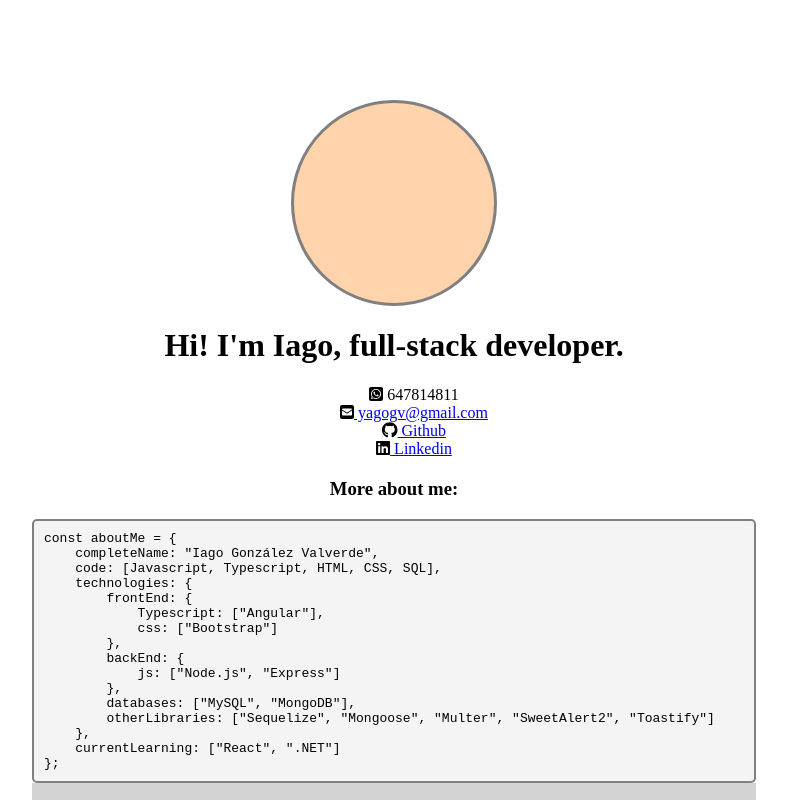
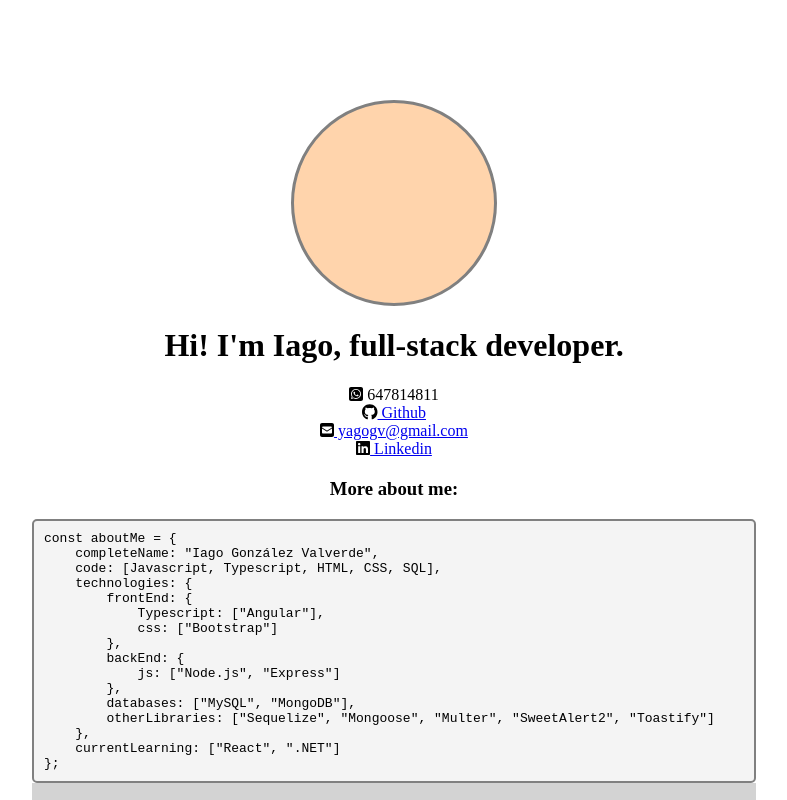
Before and after one commit to Elegimba/portforlio_front, an Angular app: page / in a window 1280 px wide. Shown: the top 800 px of the page, without its empty margins (246-1033 px from the left). Built offline with nearby package versions, Linux system fonts and the light colour scheme; no server answers.

Commit message:
guardado táctico

```diff
--- a/src/app/components/header/header.component.css
+++ b/src/app/components/header/header.component.css
@@ -3,8 +3,12 @@
     text-align: center;
 }
 
-li {
-    list-style: none;
+ul {
+    padding: 0;
+
+    li {
+        list-style: none;
+    }
 }
 
 #myphoto {
--- a/src/app/components/header/header.component.html
+++ b/src/app/components/header/header.component.html
@@ -5,8 +5,8 @@
         <nav>
             <ul>
                 <li><fa-icon [icon]="faWhatsapp"></fa-icon> 647814811</li>
+                <li><fa-icon [icon]="faGithub"></fa-icon><a href="https://github.com/Elegimba" target="_blank"> Github</a></li>
                 <li><fa-icon [icon]="faEnvelopeSquare"></fa-icon><a href="mailto:yagogv@gmail.com" target="_blank"> yagogv&#64;gmail.com</a></li>
-                <li><fa-icon [icon]="faGithub"></fa-icon><a href="https://github.com/Elegimba" target="_blank"> Github</a></li>
                 <li><fa-icon [icon]="faLinkedin"></fa-icon><a href="https://www.linkedin.com/in/iago-gonz%C3%A1lez-valverder-442235332/" target="_blank"> Linkedin</a></li>
             </ul>
         </nav>
```
